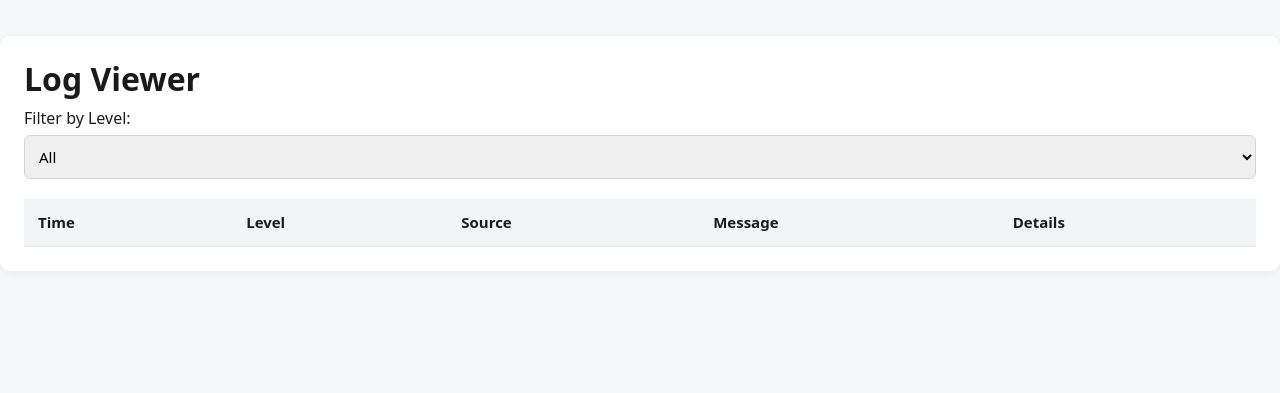
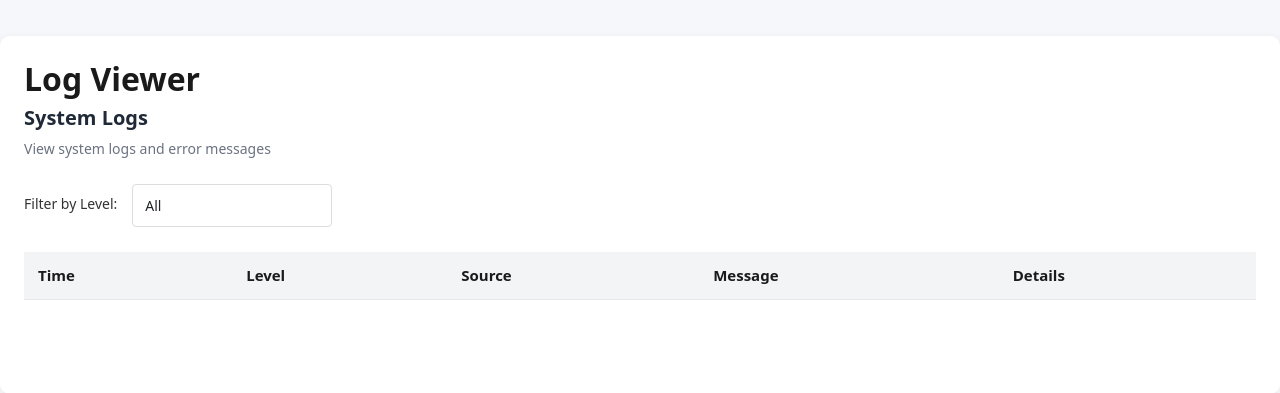
Before and after one commit to daygle/daygle-mail-archiver, a FastAPI app: template api/templates/logs.html in a window 1280 px wide. Shown: the part 58-451 px from the top of the page. Run offline with FastAPI, Linux system fonts and the light colour scheme; the template is opened without the code that fills it, so the values that code supplies are empty; parts of the project's set-up code (start-up, migrations or seed data) failed here and were passed over.

Commit message:
Formatting Changes

```diff
--- a/api/static/style.css
+++ b/api/static/style.css
@@ -230,6 +230,25 @@ select.form-control {
     .file-input-group input[type="file"] {
         width: 100%;
     }
+}
+
+/* Log filter styling */
+.log-filter-container {
+    margin-bottom: 25px;
+    display: flex;
+    align-items: center;
+    gap: 15px;
+}
+
+.log-filter-container label {
+    font-weight: 500;
+    color: #333;
+    font-size: 14px;
+    margin: 0;
+}
+
+.log-filter-form {
+    flex: 0 1 200px;
 }
 
 pre {
--- a/api/templates/logs.html
+++ b/api/templates/logs.html
@@ -3,15 +3,22 @@
 
 <h2>Log Viewer</h2>
 
-<form method="get" style="margin-bottom: 20px;">
-    <label>Filter by Level:</label>
-    <select name="level" onchange="this.form.submit()">
+<!-- Log Viewer Section -->
+<div class="settings-section">
+    <h3>System Logs</h3>
+    <p class="section-description">View system logs and error messages</p>
+
+    <div class="log-filter-container">
+        <label for="log_level">Filter by Level:</label>
+        <form method="get" class="log-filter-form">
+            <select id="log_level" class="form-control" name="level" onchange="this.form.submit()">
                 <option value="all" {% if current_level == 'all' %}selected{% endif %}>All</option>
                 <option value="error" {% if current_level == 'error' %}selected{% endif %}>Error</option>
                 <option value="warning" {% if current_level == 'warning' %}selected{% endif %}>Warning</option>
                 <option value="info" {% if current_level == 'info' %}selected{% endif %}>Info</option>
             </select>
         </form>
+    </div>
 
     <table>
         <tr>
@@ -32,5 +39,6 @@
         </tr>
         {% endfor %}
     </table>
+</div>
 
 {% endblock %}
```
Also changed, not shown: api/templates/imap_account_form.html (+9 -6 lines), api/templates/messages.html (+6 -6 lines). Lines whose indentation alone changed are shown as unchanged.
